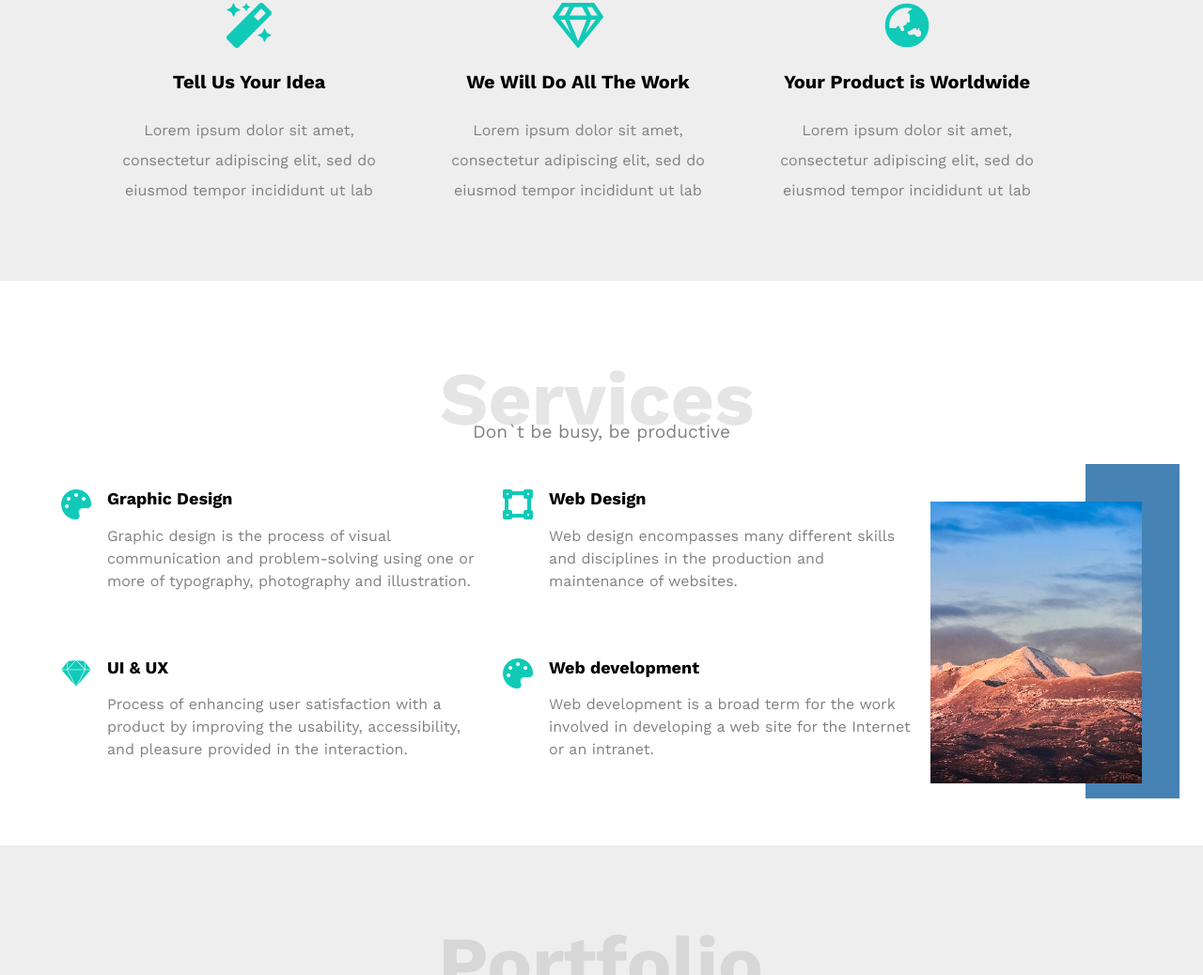
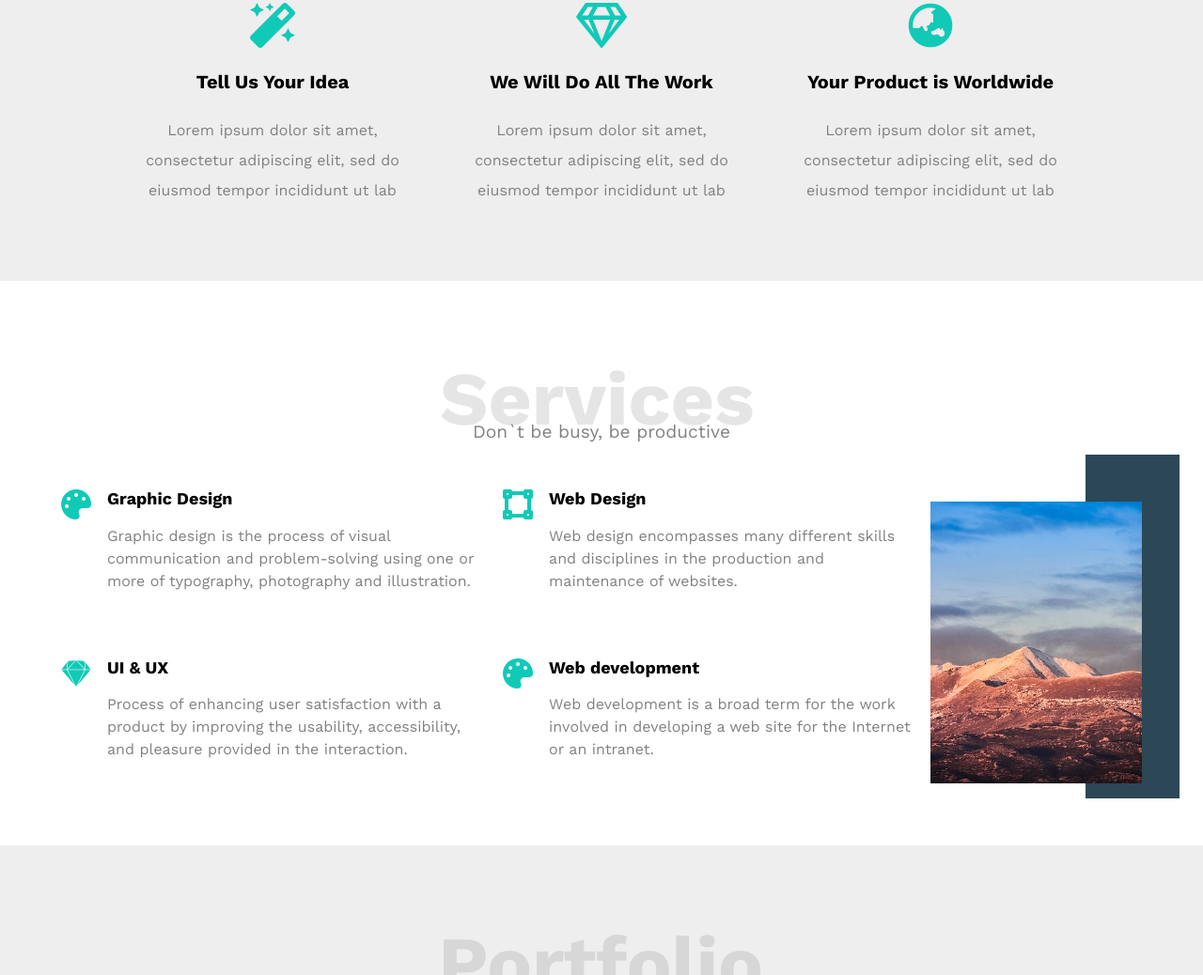
Before and after one commit to MustafaxHesham/Test-Leon, a plain HTML site: page index.html in a window 1280 px wide. Shown: the part 847-1885 px from the top of the page at 94% size. Drawn offline with nearby package versions, Linux system fonts and the light colour scheme.

Commit message:
Update style.css

```diff
--- a/style/style.css
+++ b/style/style.css
@@ -115,12 +115,13 @@ nav {
     display: grid;
     grid-template-columns: repeat(auto-fill, minmax(300px, 1fr));
     padding: 50px;
-    justify-content: center;
+    justify-content: space-evenly;
 }
 .element {
     display: inline-block;
     text-align: center;
     width: 300px;
+    margin: auto;
     margin-bottom: 30px;
     line-height: 2em;
 }
@@ -196,11 +197,11 @@ i {
     content: "";
     position: absolute;
     width: 100px;
-    height: 380px;
-    top: -40px;
+    height: 400px;
+    top: -50px;
     right: -40px;
     z-index: 0;
-    background-color:steelblue
+    background-color: #2C4755;
 }
 .service i {
     font-size: 2em;
```
